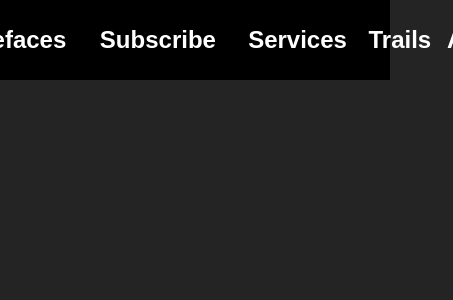
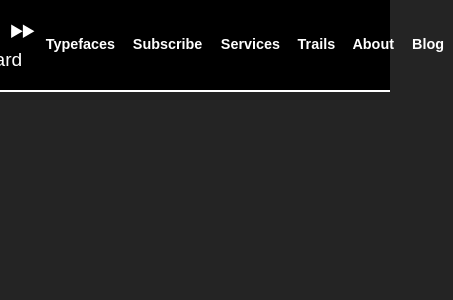
Before and after one commit to wellwe11/typeForwardProject, a React (Vite) app: page / in a window 390 px wide. Shown: the top 300 px of the page, 453 px wide, since content can reach past the window. Built offline with nearby package versions, Linux system fonts and the light colour scheme; a web font is replaced by a local one.

Commit message:
had to update and import the actual link to the files font which I dont know how to do. Relied on ChatGPT for this, felt very dirty...... :( but is what it is

```diff
--- a/src/App.scss
+++ b/src/App.scss
@@ -6,6 +6,7 @@
   max-width: var(--AppWidthMax);
 
   display: flex;
+  flex-direction: column;
   justify-content: center;
 
   background-color: orange;
--- a/src/COMPONENTS/HOME/HOME_component.jsx
+++ b/src/COMPONENTS/HOME/HOME_component.jsx
@@ -1,16 +1,63 @@
-import React, { useMemo } from "react";
+import React, { useEffect, useMemo, useState } from "react";
 import { useNavLinks } from "../../TABCOMPONENTPROVIDER";
 
-const TypeFaceComponent = () => {
-  const navLinks = useNavLinks();
+const TypeFaceComponent = ({ type }) => {
+  const [fontUrl, setFontUrl] = useState(null);
 
-  const linkKeys = Object.keys(navLinks);
+  useEffect(() => {
+    if (!type?.importers || !type.importers.length) return;
+
+    const importFn = async () => {
+      const fontFile = await type.importers[0]();
+
+      const url = fontFile.default || fontFile;
+      setFontUrl(url);
+    };
+
+    importFn();
+  }, [type]);
+
+  useEffect(() => {
+    if (!fontUrl || !type?.name) return;
+
+    const style = document.createElement("style");
+    style.id = `dynamic-font-${type.name}`;
+    style.innerHTML = `
+      @font-face {
+        font-family: '${type.name}';
+        src: url('${fontUrl}') format('woff2');
+        font-weight: normal;
+        font-style: normal;
+      }
+    `;
+
+    document.head.appendChild(style);
+
+    return () => {
+      const existing = document.getElementById(`dynamic-font-${type.name}`);
+      if (existing) document.head.removeChild(existing);
+    };
+  }, [fontUrl, type?.name]);
+
+  return (
+    <div style={{ fontFamily: type?.name }}>
+      <h1>{type?.name}</h1>
+    </div>
+  );
 };
 
 const HomeComponent = () => {
+  const navLinks = useNavLinks();
+
+  const types = navLinks?.typefaces?.links || [];
+
   return (
     <div>
-      <h1>welcome to home</h1>
+      {types.map((type, index) => (
+        <div key={index}>
+          <TypeFaceComponent type={type} />
+        </div>
+      ))}
     </div>
   );
 };
--- a/src/COMPONENTS/NAVBAR/NAVBAR.scss
+++ b/src/COMPONENTS/NAVBAR/NAVBAR.scss
@@ -1,7 +1,7 @@
 .navBarContainer {
   background-color: black;
+  border-bottom: 2px solid white;
 
-  position: fixed;
   width: 100%;
 
   display: flex;
@@ -12,6 +12,8 @@
 .LogoSVG {
   svg {
     cursor: pointer;
+    width: 50px;
+    height: 100px;
   }
 
   #darkGroup {
@@ -25,7 +27,7 @@
   #darkOne,
   #lightOne,
   #darkTwo {
-    transition: all 1s ease;
+    transition: all 0.5s ease-out;
   }
   #darkTwo {
     transform: translateX(-100%);
@@ -52,25 +54,27 @@
   justify-content: center;
   align-items: center;
   position: relative;
+  cursor: pointer;
 
-  padding: 10px;
+  padding: 15px;
 
   .logoTitle {
     max-width: 50%;
     font-family: "font-Oddval", sans-serif;
     line-height: 30px;
-    font-weight: 400;
+    font-weight: 500;
+
+    &:hover {
+    }
   }
+
   .SVGContainer {
     position: absolute;
     top: 0;
     left: 0;
 
-    transform: translate(200%, -24%);
+    transform: translate(218%, -18%);
   }
-}
-
-.LogoContainer:hover {
 }
 
 .navBarUl {
@@ -88,6 +92,8 @@
       cursor: pointer;
       position: relative;
       height: 100%;
+
+      padding: 10px;
 
       .keyTextSpan {
         position: absolute;
@@ -112,3 +118,34 @@
     }
   }
 }
+
+@media screen and (max-width: 1000px) {
+  .LogoSVG {
+    svg {
+      width: 40px !important;
+      height: 80px !important;
+    }
+  }
+
+  .LogoContainer {
+    .SVGContainer {
+      position: absolute;
+      top: 0;
+      left: 0;
+
+      transform: translate(200%, -11%);
+    }
+  }
+}
+
+@media screen and (max-width: 800px) {
+  .LogoContainer {
+    .SVGContainer {
+      position: absolute;
+      top: 0;
+      left: 0;
+
+      transform: translate(180%, -11%);
+    }
+  }
+}
--- a/src/COMPONENTS/NAVBAR/NAVBAR_component.jsx
+++ b/src/COMPONENTS/NAVBAR/NAVBAR_component.jsx
@@ -5,8 +5,7 @@ import React, { useState } from "react";
 import "./NAVBAR.scss";
 import SvgLogo from "./svgLogo";
 
-const LogoButton = ({ linkKeys, navLinks }) => {
-  const homeItem = linkKeys[0];
+const LogoButton = ({ navLinks }) => {
   const [isHover, setIsHover] = useState(false);
 
   const handleIsHover = () => setIsHover(!isHover);
@@ -18,7 +17,7 @@ const LogoButton = ({ linkKeys, navLinks }) => {
         onMouseLeave={handleIsHover}
         to={navLinks.home.baseUrl}
       >
-        <h1 className="logoTitle">Type Forward</h1>
+        <h1 className="logoTitle">type Forward</h1>
         <div className="SVGContainer">
           <SvgLogo isHover={isHover} />
         </div>
@@ -39,7 +38,7 @@ const NavButtons = () => {
 
   return (
     <ul className="navBarUl">
-      <LogoButton linkKeys={linkKeys} navLinks={navLinks} />
+      <LogoButton navLinks={navLinks} />
       <div className="LinksContainer">
         {restItems.map((key, index) => (
           <div key={index} className="uniqueLinkContainer">
@@ -48,7 +47,7 @@ const NavButtons = () => {
                 <h2 className="keyText">{firstLetterCapital(key)}</h2>
               </span>
               <span className="keyTextSpanHidden">
-                <h1>{key}</h1>
+                <h2>{key}</h2>
               </span>
             </Link>
           </div>
--- a/src/COMPONENTS/NAVBAR/svgLogo.jsx
+++ b/src/COMPONENTS/NAVBAR/svgLogo.jsx
@@ -6,13 +6,11 @@ const SvgLogo = ({ isHover }) => {
     <div className="LogoSVG">
       <svg
         className={isHover ? "isHover" : ""}
-        width="50"
-        height="100"
         viewBox="0 0 140 100"
         fill="none"
         xmlns="http://www.w3.org/2000/svg"
       >
-        <g id="Frame 1" clip-path="url(#clip0_1_2)">
+        <g id="Frame 1" clipPath="url(#clip0_1_2)">
           <g id="lightGroup">
             <path
               id="lightOne"
--- a/src/TABCOMPONENTPROVIDER.jsx
+++ b/src/TABCOMPONENTPROVIDER.jsx
@@ -12,7 +12,6 @@ const NavLinksContext = createContext();
 
 // render files
 const getFileNames = (files) => {
-
   const allFiles = Object.keys(files);
 
   const fileFolders = {};
@@ -23,12 +22,17 @@ const getFileNames = (files) => {
     const fontFile = parts[5];
 
     if (!fileFolders[fileName]) {
-      fileFolders[fileName] = { fonts: [fontFile] };
+      fileFolders[fileName] = {
+        fonts: [fontFile],
+        importers: [files[filePath]],
+      };
     } else if (fileFolders[fileName]) {
       fileFolders[fileName].fonts.push(fontFile);
+      fileFolders[fileName].importers.push(files[filePath]);
     }
   });
 
+  console.log(fileFolders);
   return fileFolders;
 };
 
@@ -46,6 +50,7 @@ export const TabComponentProvider = ({ children }) => {
     (path = "") =>
       `${base}/${path}`;
 
+  // if needed, real website
   const actualUrl = createRoute("https://www.typeforward.com");
 
   // temp url for this project
@@ -56,11 +61,14 @@ export const TabComponentProvider = ({ children }) => {
     const route = createRoute(base);
     const result = { baseUrl: route() };
 
-    result.links = Object.entries(paths).map(([folderName, { fonts }]) => ({
-      name: folderName,
-      url: route(folderName),
-      count: fonts,
-    }));
+    result.links = Object.entries(paths).map(
+      ([folderName, { fonts, importers }]) => ({
+        name: folderName,
+        url: route(folderName),
+        count: fonts,
+        importers: importers,
+      })
+    );
 
     return result;
   };
--- a/src/index.scss
+++ b/src/index.scss
@@ -76,3 +76,29 @@ a {
   color: inherit;
   text-decoration: none;
 }
+
+@media screen and (max-width: 1000px) {
+  h1 {
+    font-size: 1.4rem;
+  }
+
+  h2 {
+    font-size: 1.2rem;
+  }
+}
+
+@media screen and (max-width: 800px) {
+  h1 {
+    font-size: 1.2rem;
+  }
+
+  h2 {
+    font-size: 1rem;
+  }
+}
+
+@media screen and (max-width: 600px) {
+  h2 {
+    font-size: 0.9rem;
+  }
+}
```
Also changed, not shown: src/COMPONENTS/HOME/FONTINFO.jsx (added, +19 -0 lines), src/COMPONENTS/HOME/HOME.scss (added).
